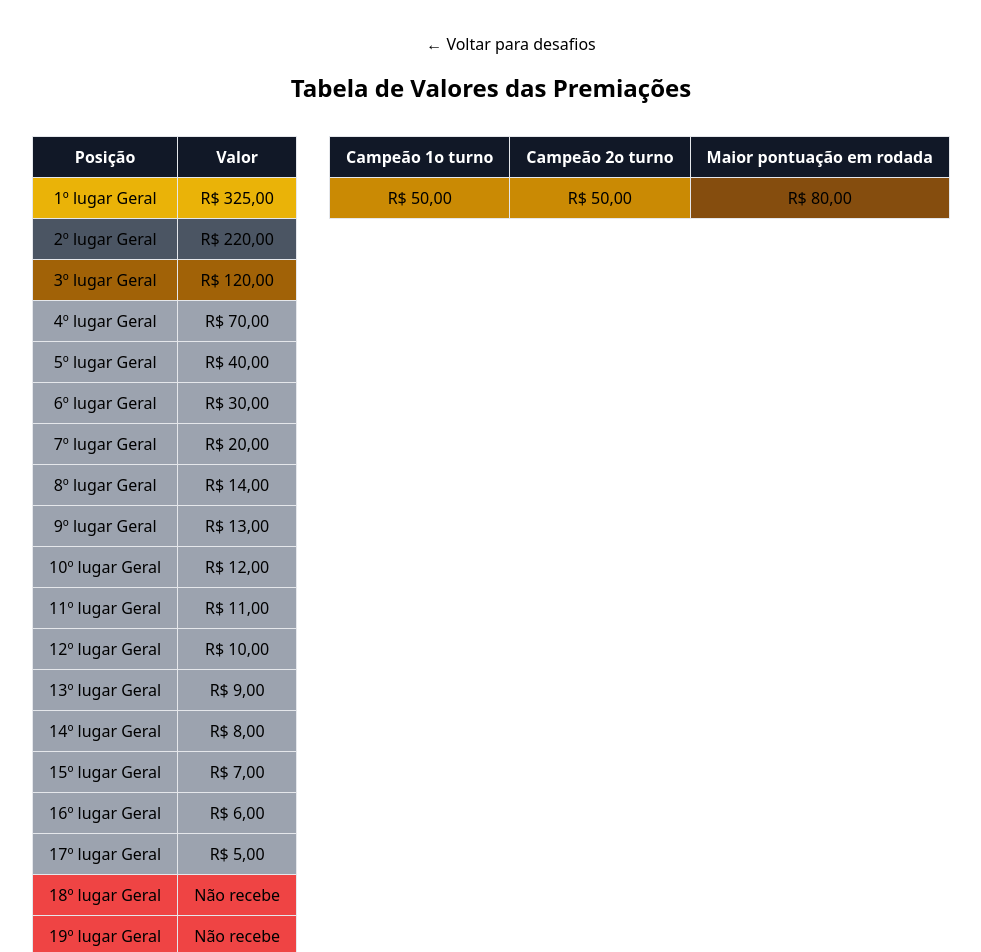
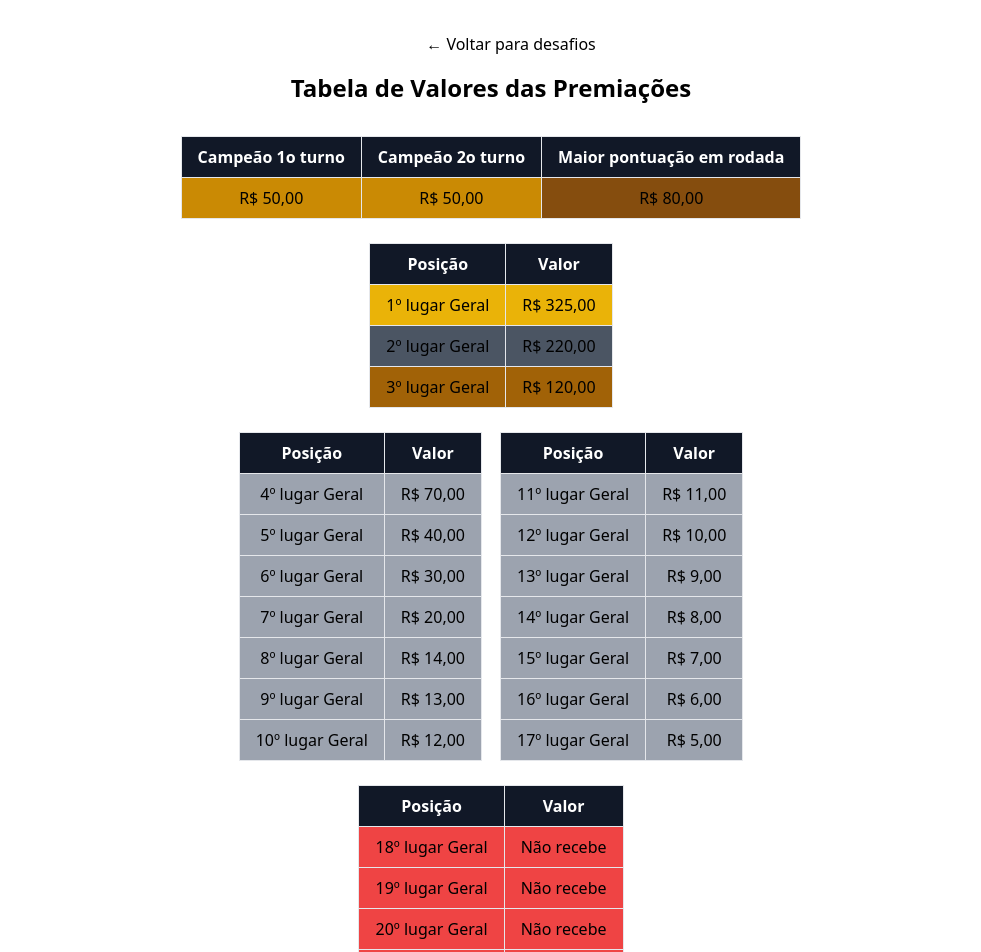
Before and after one commit to InventariumProject/cartola-app, a Next.js app: page /premiacao in a window 1280 px wide. Shown: the top 952 px of the page, without its empty margins (149-1130 px from the left). Built offline with nearby package versions, Linux system fonts and the light colour scheme.

Commit message:
change awards table

```diff
--- a/src/pages/premiacao.tsx
+++ b/src/pages/premiacao.tsx
@@ -9,17 +9,9 @@ export default function Awards() {
       <h1 className="text-2xl font-bold mb-8 text-center">
         Tabela de Valores das Premiações
       </h1>
-
-      <table className="mx-auto min-h-screen border-collapse">
+      <table className="mx-auto border-collapse">
         <thead>
           <tr>
-            <th className="border px-4 py-2 text-center text-white bg-gray-900 font-bold">
-              Posição
-            </th>
-            <th className="border px-4 py-2 text-center text-white bg-gray-900 font-bold">
-              Valor
-            </th>
-            <th>{}</th>
             <th className="border px-4 py-2 text-center text-white bg-gray-900 font-bold">
               Campeão 1o turno
             </th>
@@ -33,13 +25,6 @@ export default function Awards() {
         </thead>
         <tbody>
           <tr>
-            <td className="border px-4 py-2 text-center bg-yellow-500 ">
-              1º lugar Geral
-            </td>
-            <td className="border px-4 py-2 text-center bg-yellow-500 ">
-              R$ 325,00
-            </td>
-            <td className="px-4 py-2">{}</td>
             <td className="border px-4 py-2 text-center bg-yellow-600 ">
               R$ 50,00
             </td>
@@ -50,6 +35,27 @@ export default function Awards() {
               R$ 80,00
             </td>
           </tr>
+        </tbody>
+      </table>
+      <br />
+      <table className="mx-auto border-collapse">
+        <thead>
+          <tr>
+            <th className="border px-4 py-2 text-center text-white bg-gray-900 font-bold">
+              Posição
+            </th>
+            <th className="border px-4 py-2 text-center text-white bg-gray-900 font-bold">
+              Valor
+            </th>
+          </tr>
+        </thead>
+        <tbody>
+          <td className="border px-4 py-2 text-center bg-yellow-500 ">
+            1º lugar Geral
+          </td>
+          <td className="border px-4 py-2 text-center bg-yellow-500 ">
+            R$ 325,00
+          </td>
           <tr>
             <td className="border px-4 py-2 text-center bg-gray-600 ">
               2º lugar Geral
@@ -66,6 +72,23 @@ export default function Awards() {
               R$ 120,00
             </td>
           </tr>
+        </tbody>
+      </table>
+      <br />
+      <div className="flex">
+        <table className="mx-2 border-collapse">
+          <thead>
+            <tr>
+              <th className="border px-4 py-2 text-center text-white bg-gray-900 font-bold">
+                Posição
+              </th>
+              <th className="border px-4 py-2 text-center text-white bg-gray-900 font-bold">
+                Valor
+              </th>
+              <th className=""> </th>
+            </tr>
+          </thead>
+          <tbody>
             <tr>
               <td className="border px-4 py-2 text-center bg-gray-400 ">
                 4º lugar Geral
@@ -122,6 +145,21 @@ export default function Awards() {
                 R$ 12,00
               </td>
             </tr>
+          </tbody>
+        </table>
+
+        <table className="mx-2 border-collapse">
+          <thead>
+            <tr>
+              <th className="border px-4 py-2 text-center text-white bg-gray-900 font-bold">
+                Posição
+              </th>
+              <th className="border px-4 py-2 text-center text-white bg-gray-900 font-bold">
+                Valor
+              </th>
+            </tr>
+          </thead>
+          <tbody>
             <tr>
               <td className="border px-4 py-2 text-center bg-gray-400 ">
                 11º lugar Geral
@@ -178,6 +216,22 @@ export default function Awards() {
                 R$ 5,00
               </td>
             </tr>
+          </tbody>
+        </table>
+      </div>
+      <br />
+      <table>
+        <thead>
+          <tr>
+            <th className="border px-4 py-2 text-center text-white bg-gray-900 font-bold">
+              Posição
+            </th>
+            <th className="border px-4 py-2 text-center text-white bg-gray-900 font-bold">
+              Valor
+            </th>
+          </tr>
+        </thead>
+        <tbody>
           <tr>
             <td className="border px-4 py-2 text-center bg-red-500 ">
               18º lugar Geral
```
Lines whose indentation alone changed are shown as unchanged.
